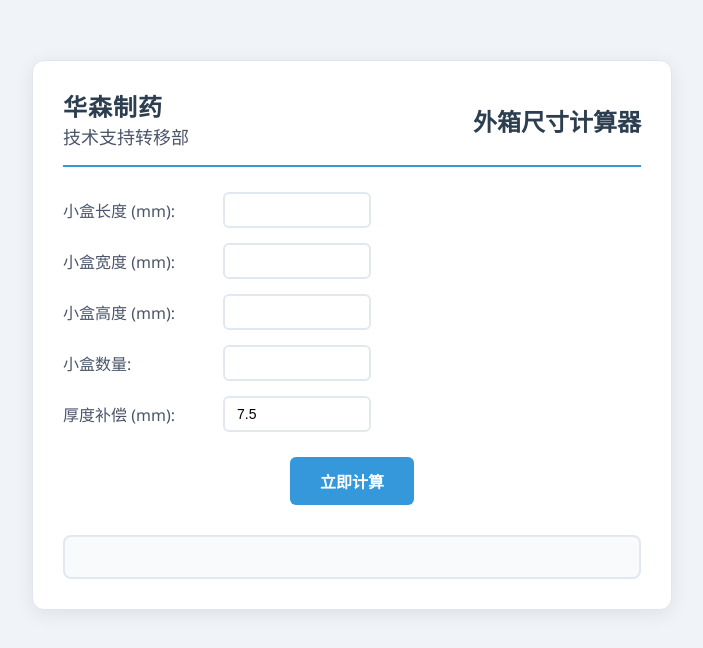
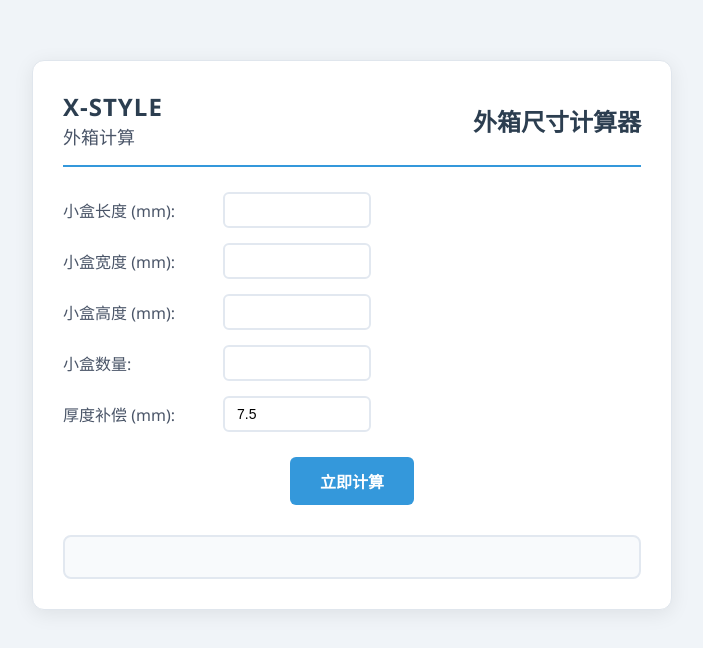
Before and after one commit to samhu1062-code/x-style.github.io, a plain HTML site: page index.html in a window 1280 px wide. Shown: the whole page, without its empty margins (288-991 px from the left). Drawn offline with Linux system fonts and the light colour scheme.

Commit message:
Update index.html

```diff
--- a/index.html
+++ b/index.html
@@ -140,8 +140,8 @@
     <div class="container">
         <div class="title-container">
             <div class="company-info">
-                <div class="company">华森制药</div>
-                <div class="department">技术支持转移部</div>
+                <div class="company">X-STYLE</div>
+                <div class="department">外箱计算</div>
             </div>
             <h2>外箱尺寸计算器</h2>
         </div>
```
